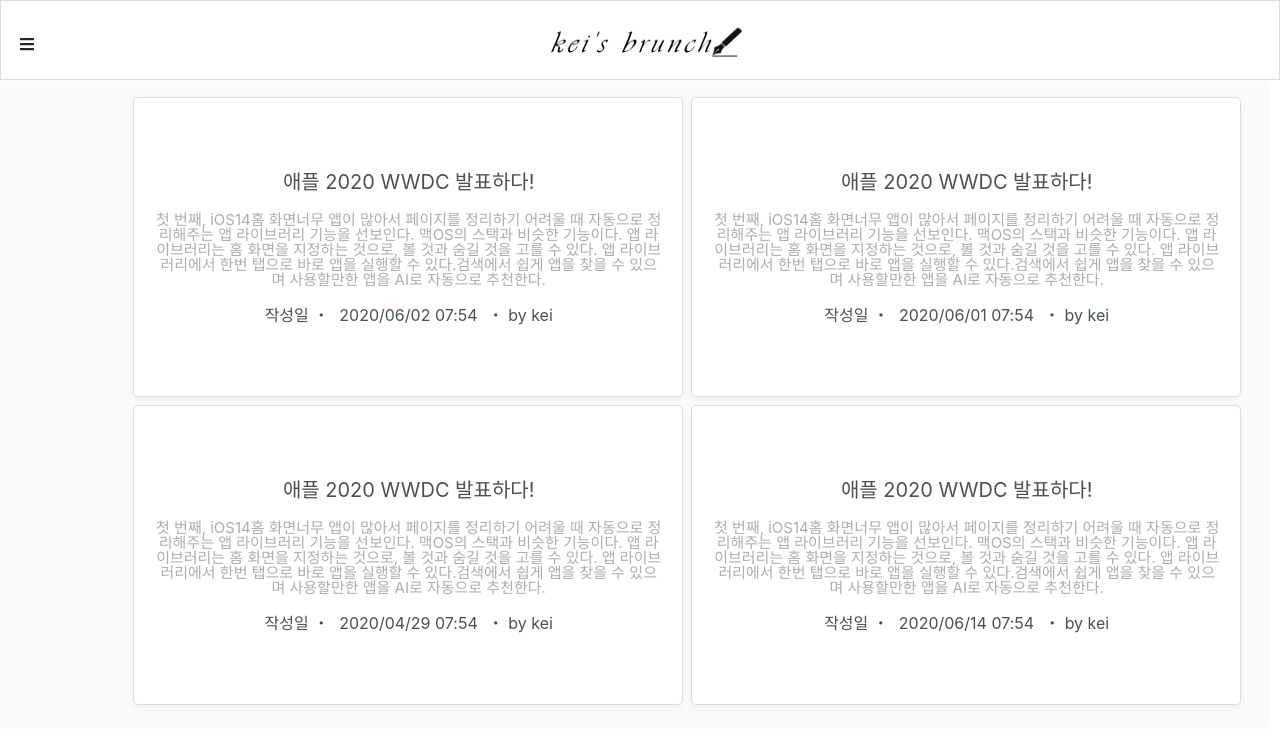
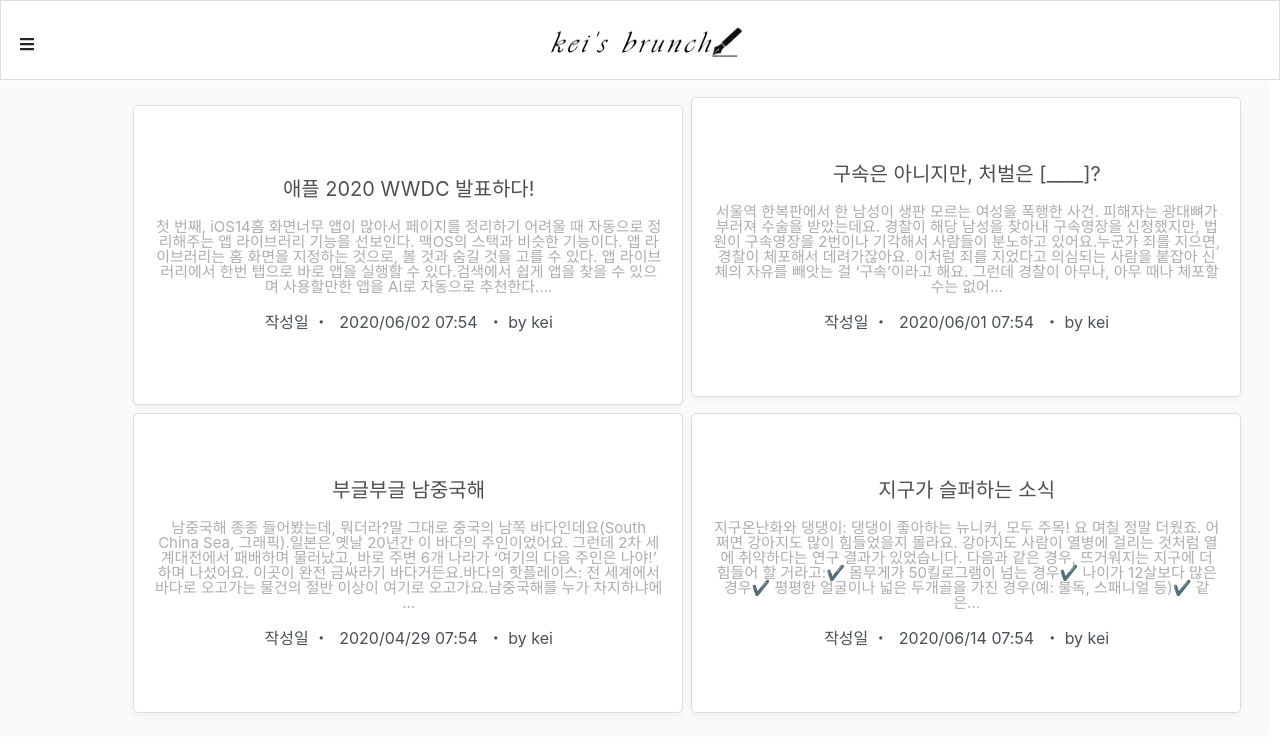
Before and after one commit to doowankim/personal-blog, a React (Create React App) app: page /main in a window 1280 px wide. Shown: the top 752 px of the page. Built offline with nearby package versions, Linux system fonts and the light colour scheme.

Commit message:
feat: dummy data text edit

```diff
--- a/src/components/Main/index.tsx
+++ b/src/components/Main/index.tsx
@@ -18,36 +18,37 @@ const Main = () => {
     },
     {
       id: 2,
-      title: '애플 2020 WWDC 발표하다!',
+      title: '구속은 아니지만, 처벌은 [____]?',
       text:
-        '첫 번째, iOS14' +
-        '홈 화면' +
-        '너무 앱이 많아서 페이지를 정리하기 어려울 때 자동으로 정리해주는 앱 라이브러리 기능을 선보인다. 맥OS의 스택과 비슷한 기능이다. 앱 라이브러리는 홈 화면을 지정하는 것으로, 볼 것과 숨길 것을 고를 수 있다. 앱 라이브러리에서 한번 탭으로 바로 앱을 실행할 수 있다.' +
-        '검색에서 쉽게 앱을 찾을 수 있으며 사용할만한 앱을 AI로 자동으로 추천한다.',
+        '서울역 한복판에서 한 남성이 생판 모르는 여성을 폭행한 사건. 피해자는 광대뼈가 부러져 수술을 받았는데요. 경찰이 해당 남성을 찾아내 구속영장을 신청했지만, 법원이 구속영장을 2번이나 기각해서 사람들이 분노하고 있어요.' +
+        '누군가 죄를 지으면, 경찰이 체포해서 데려가잖아요. 이처럼 죄를 지었다고 의심되는 사람을 붙잡아 신체의 자유를 빼앗는 걸 ‘구속’이라고 해요. 그런데 경찰이 아무나, 아무 때나 체포할 수는 없어요. 구속되면 가족도 보기 어렵고, 변호사 구하기도 어려워지니까요. 그래서 보호장치로 둔 것: 법원의 허락 ⚖️. 경찰·검찰은 법원이 허락했다는 걸 증명하는 서류(a.k.a. 영장*)가 있어야만 해요. ‘구속영장’은 그중에서도 피의자**를 붙잡아두는 걸 법원이 OK했다는 거죠.',
       editor: '김두완',
       nickname: 'kei',
       date: '2020-06-01T07:54:30.000Z',
     },
     {
       id: 3,
-      title: '애플 2020 WWDC 발표하다!',
+      title: '부글부글 남중국해',
       text:
-        '첫 번째, iOS14' +
-        '홈 화면' +
-        '너무 앱이 많아서 페이지를 정리하기 어려울 때 자동으로 정리해주는 앱 라이브러리 기능을 선보인다. 맥OS의 스택과 비슷한 기능이다. 앱 라이브러리는 홈 화면을 지정하는 것으로, 볼 것과 숨길 것을 고를 수 있다. 앱 라이브러리에서 한번 탭으로 바로 앱을 실행할 수 있다.' +
-        '검색에서 쉽게 앱을 찾을 수 있으며 사용할만한 앱을 AI로 자동으로 추천한다.',
+        '남중국해 종종 들어봤는데, 뭐더라?' +
+        '말 그대로 중국의 남쪽 바다인데요(South China Sea, 그래픽).' +
+        '일본은 옛날 20년간 이 바다의 주인이었어요. 그런데 2차 세계대전에서 패배하며 물러났고, 바로 주변 6개 나라가 ‘여기의 다음 주인은 나야!’ 하며 나섰어요. 이곳이 완전 금싸라기 바다거든요.' +
+        '바다의 핫플레이스: 전 세계에서 바다로 오고가는 물건의 절반 이상이 여기로 오고가요.' +
+        '남중국해를 누가 차지하냐에 따라, ‘전 세계 바다 골목대장’이 누구인지 정해지는 거라고. 또 우리나라와는 더 긴밀해요. 우리나라로 오는 원유 대부분이 이곳을 통해서 와서, 한국의 에너지 수입의 핵심 통로 역할을 하거든요.',
       editor: '김두완',
       nickname: 'kei',
       date: '2020-04-29T07:54:30.000Z',
     },
     {
       id: 4,
-      title: '애플 2020 WWDC 발표하다!',
+      title: '지구가 슬퍼하는 소식',
       text:
-        '첫 번째, iOS14' +
-        '홈 화면' +
-        '너무 앱이 많아서 페이지를 정리하기 어려울 때 자동으로 정리해주는 앱 라이브러리 기능을 선보인다. 맥OS의 스택과 비슷한 기능이다. 앱 라이브러리는 홈 화면을 지정하는 것으로, 볼 것과 숨길 것을 고를 수 있다. 앱 라이브러리에서 한번 탭으로 바로 앱을 실행할 수 있다.' +
-        '검색에서 쉽게 앱을 찾을 수 있으며 사용할만한 앱을 AI로 자동으로 추천한다.',
+        '지구온난화와 댕댕이: 댕댕이 좋아하는 뉴니커, 모두 주목! 요 며칠 정말 더웠죠. 어쩌면 강아지도 많이 힘들었을지 몰라요. 강아지도 사람이 열병에 걸리는 것처럼 열에 취약하다는 연구 결과가 있었습니다. 다음과 같은 경우, 뜨거워지는 지구에 더 힘들어 할 거라고:' +
+        '✔️ 몸무게가 50킬로그램이 넘는 경우' +
+        '✔️ 나이가 12살보다 많은 경우' +
+        '✔️ 평평한 얼굴이나 넓은 두개골을 가진 경우(예: 불독, 스패니얼 등)' +
+        '✔️ 같은 품종으로 교배한 경우 ' +
+        '또 의외로, ‘털이 복슬거린다=열에 쉽게 지친다’는 아니였어요. 털이 길고 두꺼운 골든리트리버보다 털이 짧은 그레이하운드가 열에 더 약하다는 연구 결과가 나왔다고. 열에 가장 약한 강아지 1등은 차우차우고요 😢. 사람도, 강아지도, 자연도 모두 힘들어지지 않도록 지구온난화 속도를 줄이는데 더욱 신경써야 할 것 같아요.',
       editor: '김두완',
       nickname: 'kei',
       date: '2020-06-14T07:54:30.000Z',
@@ -77,7 +78,7 @@ const Main = () => {
             <React.Fragment key={index}>
               <Panel>
                 <PanelTitle>{detailData.title}</PanelTitle>
-                <PanelText>{detailData.text}</PanelText>
+                <PanelText>{detailData.text.substring(0, 230)}...</PanelText>
                 <PanelDate>
                   <PanelNickname>
                     작성일 ・
```
